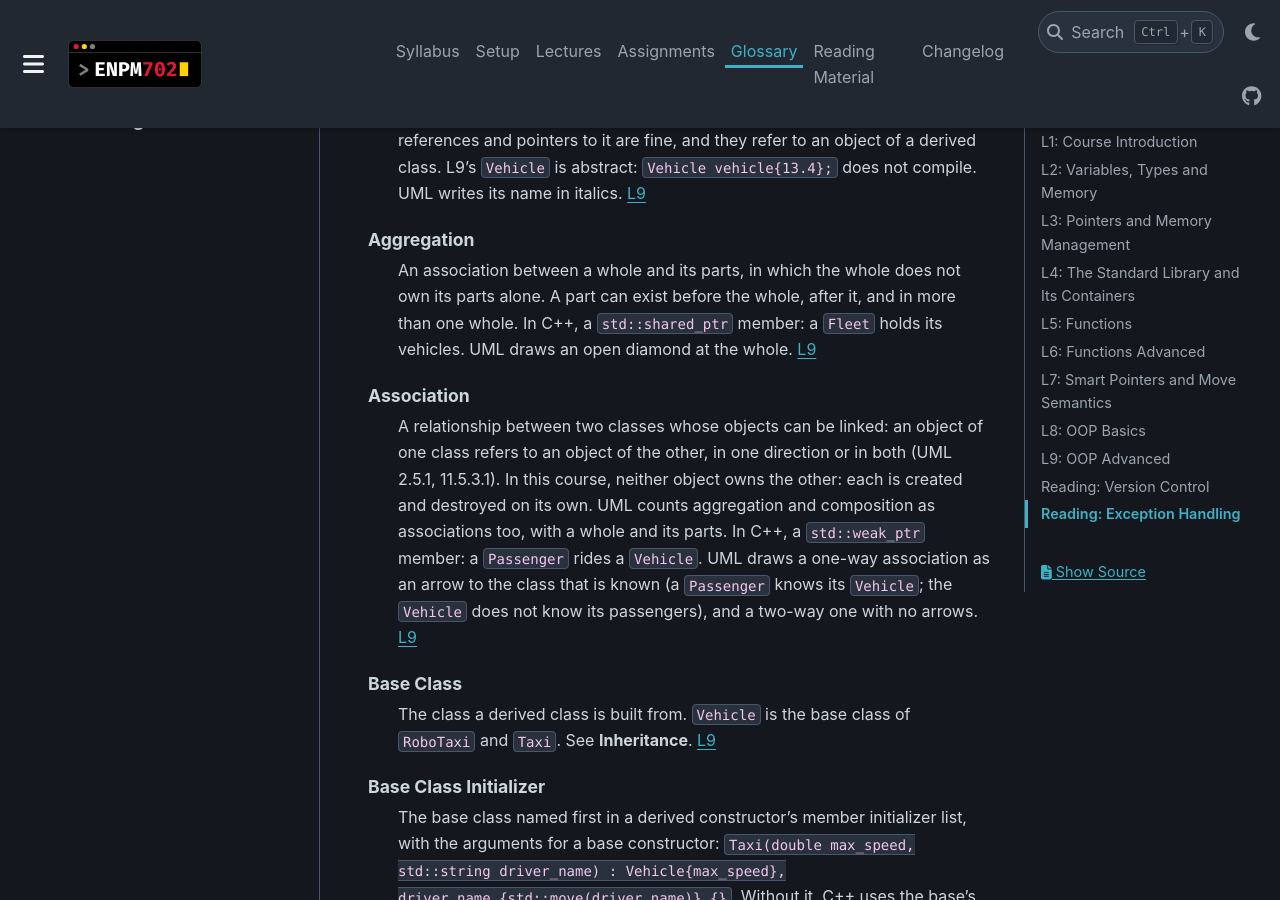
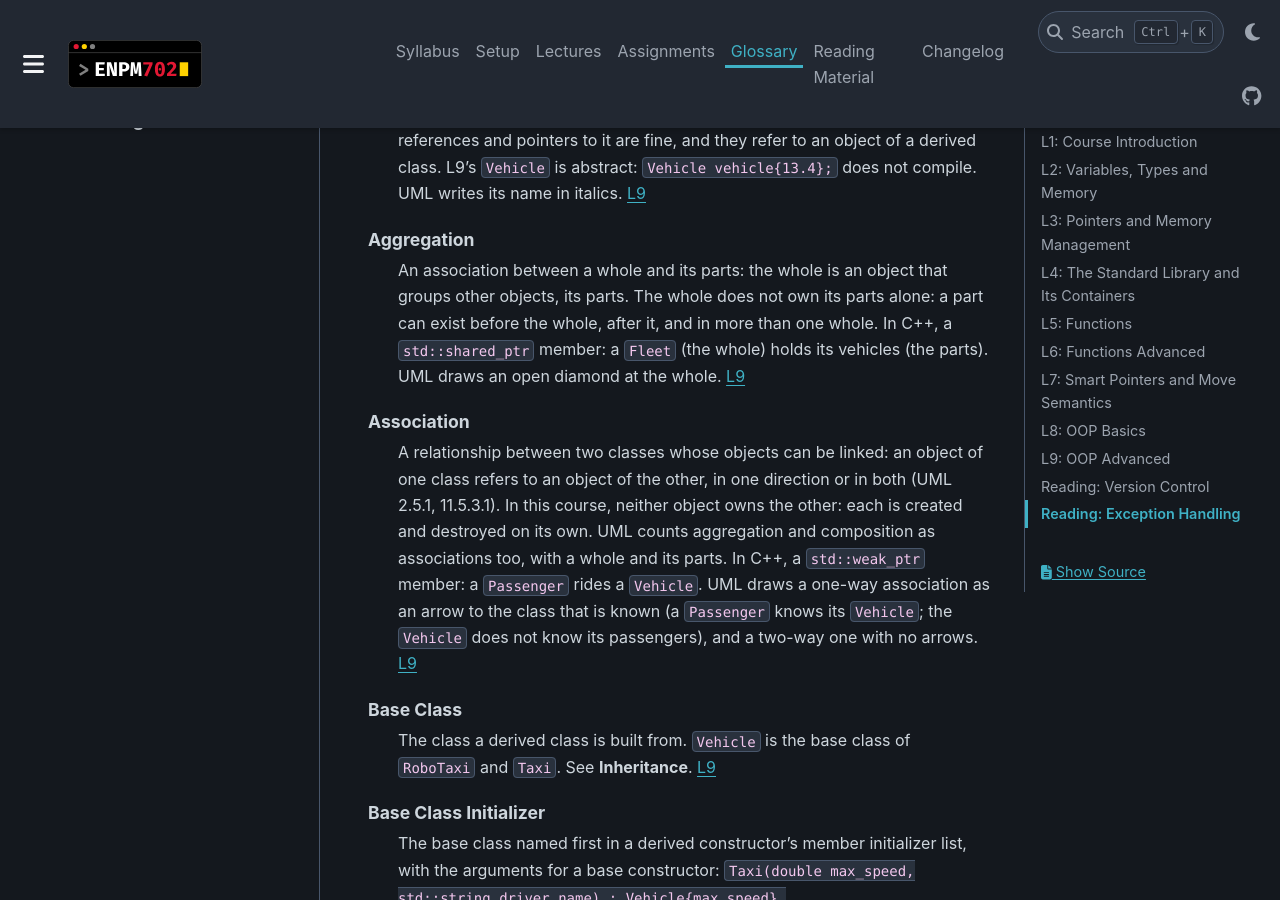
Before and after one commit to zeidk/enpm702-fall-2026-docs, a Sphinx documentation site: the page built from docs/source/glossary/glossary.rst, in a window 1280 px wide and 900 px high, scrolled down 38387 px. Built offline with Sphinx 7.4.7 and the PyData theme 0.15.4, drawn with Linux system fonts in a browser that asks for light colours.

Commit message:
L9: follow the deck (simpler A and B cycle, whole and parts in aggregation)

```diff
--- a/docs/source/glossary/glossary.rst
+++ b/docs/source/glossary/glossary.rst
@@ -2046,11 +2046,11 @@ L9: OOP Advanced
       :doc:`L9 </lectures/lecture9/l9_lecture>`
 
    Aggregation
-      An association between a whole and its parts, in which the whole does
-      not own its parts alone. A part can exist before the whole, after it,
-      and in more than one whole. In C++, a
-      ``std::shared_ptr`` member: a ``Fleet`` holds its vehicles. UML draws an
-      open diamond at the whole.
+      An association between a whole and its parts: the whole is an object
+      that groups other objects, its parts. The whole does not own its parts
+      alone: a part can exist before the whole, after it, and in more than one
+      whole. In C++, a ``std::shared_ptr`` member: a ``Fleet`` (the whole)
+      holds its vehicles (the parts). UML draws an open diamond at the whole.
       :doc:`L9 </lectures/lecture9/l9_lecture>`
 
    Association
```
Also changed, not shown: docs/source/lectures/lecture9/l9_lecture.rst (+22 -24 lines).
